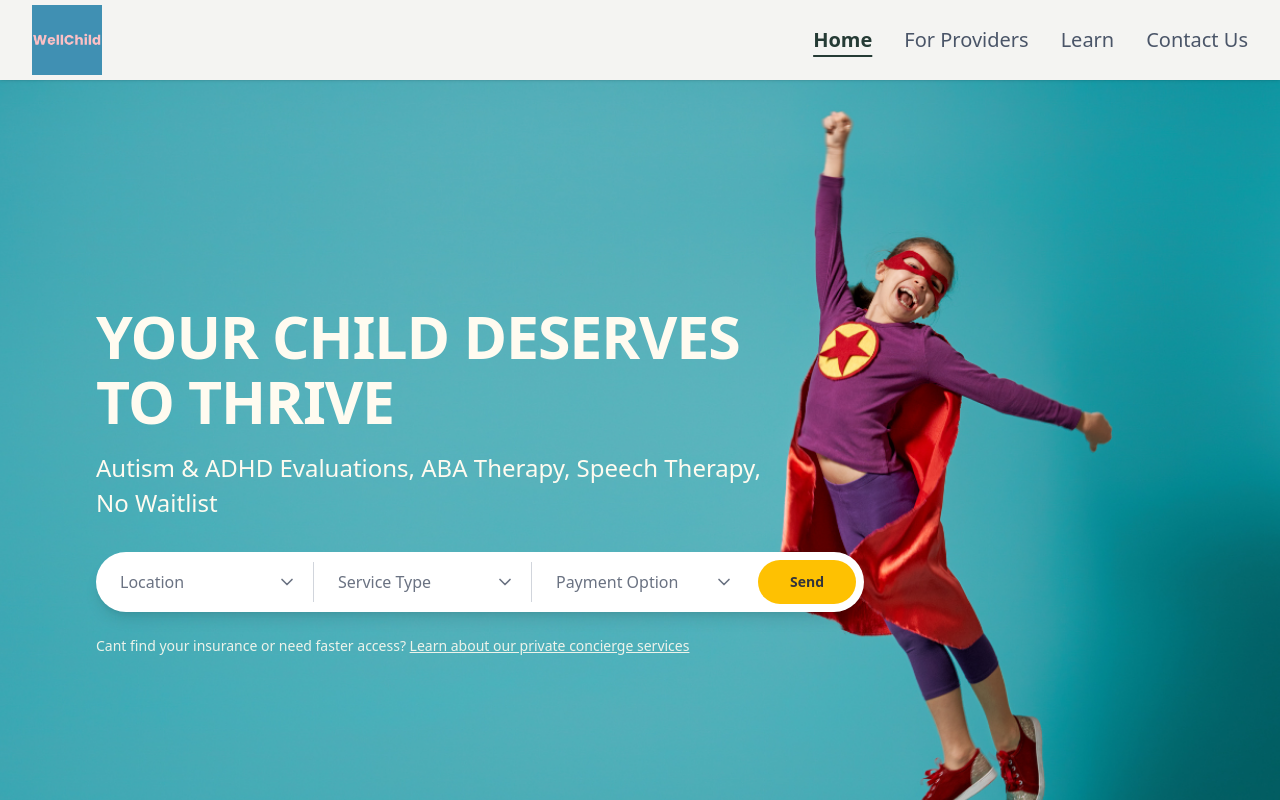
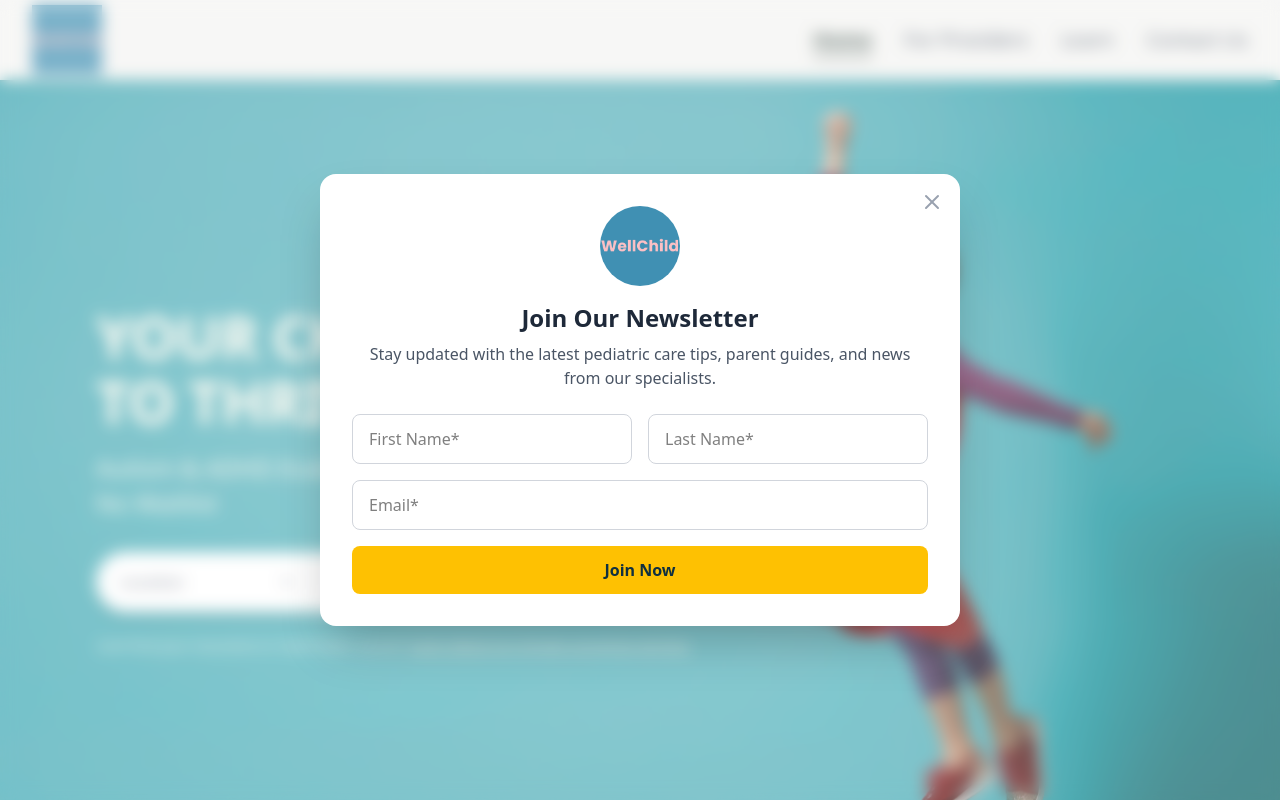
Before and after one commit to Mozisha/Wellchild, a Next.js app: page / in a window 1280 px wide. Shown: the top 800 px of the page. Built offline with nearby package versions, Linux system fonts and the light colour scheme.

Commit message:
Updated the forms on the website

```diff
--- a/app/components/ContactPage.tsx
+++ b/app/components/ContactPage.tsx
@@ -6,7 +6,7 @@ import { motion } from 'framer-motion';
 import { FaInstagram, FaFacebook, FaLinkedin } from 'react-icons/fa';
 import { CheckCircle2 } from 'lucide-react';
 import Image from 'next/image';
-import HubSpotEmbedForm from './HubSpotEmbedForm'; // Import the HubSpot component
+import CustomHubSpotForm from './CustomHubSpotForm'; // UPDATED: Import the custom form
 
 const socialLinks = [
     { href: 'https://www.instagram.com/wellchildinc/', icon: <FaInstagram size={24} /> },
@@ -22,9 +22,9 @@ const benefits = [
 ];
 
 export default function ContactPage() {
-  // UPDATED: Replaced the old form ID with the new one your client provided.
+  // These are the IDs for your HubSpot form.
   const hubspotPortalId = "47285637";
-  const hubspotFormId = "16e93979-c47d-4d96-8dc7-2da00ffaf84d";
+  const hubspotFormId = "16e93979-c47d-4d96-8dc7-2da00ffaf84d"; // Your Contact Form ID
 
   return (
     <section className="bg-white py-24 sm:py-32">
@@ -51,15 +51,20 @@ export default function ContactPage() {
               </div>
               <div className="flex items-center space-x-5 mt-4">
                 {socialLinks.map((social, index) => (
-                    <a key={index} href={social.href} className="text-gray-500 hover:text-green-700 transition-colors">
+                    <a key={index} href={social.href} target="_blank" rel="noopener noreferrer" className="text-gray-500 hover:text-green-700 transition-colors">
                         {social.icon}
                     </a>
                 ))}
             </div>
             </div>
 
+            {/* UPDATED: Using the CustomHubSpotForm component */}
             <div className="mt-10 max-w-lg mx-auto lg:mx-0">
-              <HubSpotEmbedForm portalId={hubspotPortalId} formId={hubspotFormId} />
+              <CustomHubSpotForm
+                portalId={hubspotPortalId}
+                formId={hubspotFormId}
+                variant="contact"
+              />
             </div>
 
           </motion.div>
--- /dev/null
+++ b/app/components/CustomHubSpotForm.tsx
@@ -0,0 +1,135 @@
+// app/components/CustomHubSpotForm.tsx
+'use client';
+
+import React, {useState } from 'react';
+import { motion } from 'framer-motion';
+
+type CustomHubSpotFormProps = {
+  portalId: string;
+  formId: string;
+  variant?: 'contact' | 'newsletter';
+};
+
+export default function CustomHubSpotForm({ portalId, formId, variant = 'contact' }: CustomHubSpotFormProps) {
+  const [formData, setFormData] = useState({
+    firstname: '',
+    lastname: '',
+    email: '',
+    phone: '',
+    services: '',
+    insurance: ''
+  });
+  const [status, setStatus] = useState<'idle' | 'loading' | 'success' | 'error'>('idle');
+  const [errorMessage, setErrorMessage] = useState('');
+
+  const handleChange = (e: React.ChangeEvent<HTMLInputElement | HTMLTextAreaElement>) => {
+    setFormData({ ...formData, [e.target.name]: e.target.value });
+  };
+
+  const handleSubmit = async (e: React.FormEvent) => {
+    e.preventDefault();
+    setStatus('loading');
+    setErrorMessage('');
+
+    const fields = [
+      { name: 'firstname', value: formData.firstname },
+      { name: 'lastname', value: formData.lastname },
+      { name: 'email', value: formData.email },
+      { name: 'phone', value: formData.phone },
+      { name: 'services', value: formData.services },
+      { name: 'insurance', value: formData.insurance }
+    ];
+    const hubspotUrl = `https://api.hsforms.com/submissions/v3/integration/submit/${portalId}/${formId}`;
+
+    try {
+      const response = await fetch(hubspotUrl, {
+        method: 'POST',
+        headers: { 'Content-Type': 'application/json' },
+        body: JSON.stringify({ fields, context: { pageUri: window.location.href, pageName: document.title } })
+      });
+
+      if (response.ok) {
+        setStatus('success');
+        setFormData({ firstname: '', lastname: '', email: '', phone: '', services: '', insurance: '' });
+      } else {
+        const errorData = await response.json();
+        setStatus('error');
+        setErrorMessage(errorData.message || 'Something went wrong. Please try again.');
+      }
+    } catch (error) {
+      setStatus('error');
+      setErrorMessage('Network error. Please try again.');
+    }
+  };
+
+  // --- NEWSLETTER FORM VARIANT (SIMPLE) ---
+  if (variant === 'newsletter') {
+    if (status === 'success') {
+      return (
+        <motion.div initial={{ opacity: 0 }} animate={{ opacity: 1 }} className="text-center">
+          <div className="text-green-600 text-5xl mb-4">✓</div>
+          <h3 className="text-xl font-bold text-green-800">Welcome!</h3>
+          <p className="text-green-700">You've been successfully subscribed.</p>
+        </motion.div>
+      );
+    }
+    return (
+      <form onSubmit={handleSubmit} className="space-y-4">
+        <div className="grid grid-cols-1 sm:grid-cols-2 gap-4">
+          <input type="text" name="firstname" value={formData.firstname} onChange={handleChange} placeholder="First Name*" required className="w-full px-4 py-3 border border-gray-300 rounded-lg focus:ring-2 focus:ring-green-500" />
+          <input type="text" name="lastname" value={formData.lastname} onChange={handleChange} placeholder="Last Name*" required className="w-full px-4 py-3 border border-gray-300 rounded-lg focus:ring-2 focus:ring-green-500" />
+        </div>
+        <input type="email" name="email" value={formData.email} onChange={handleChange} placeholder="Email*" required className="w-full px-4 py-3 border border-gray-300 rounded-lg focus:ring-2 focus:ring-green-500" />
+        {status === 'error' && <p className="text-red-500 text-sm text-center">{errorMessage}</p>}
+        <button type="submit" disabled={status === 'loading'} className="w-full bg-[#FEC102] text-[#103040] font-bold py-3 px-6 rounded-lg disabled:opacity-50 transition-colors hover:bg-[#ffdb4d]">
+          {status === 'loading' ? 'Subscribing...' : 'Join Now'}
+        </button>
+      </form>
+    );
+  }
+
+  // --- CONTACT FORM VARIANT (DETAILED) ---
+  if (status === 'success') {
+    return (
+      <motion.div initial={{ opacity: 0 }} animate={{ opacity: 1 }} className="text-center p-6 bg-green-50 rounded-lg">
+        <div className="text-green-600 text-5xl mb-4">✓</div>
+        <h3 className="text-xl font-bold text-green-800">Thank You!</h3>
+        <p className="text-green-700"> We'll be in touch soon.</p>
+      </motion.div>
+    );
+  }
+  return (
+    <form onSubmit={handleSubmit} className="space-y-5">
+      <div className="grid grid-cols-1 sm:grid-cols-2 gap-5">
+        <div>
+          <label htmlFor="firstname" className="block text-sm font-medium text-gray-700 mb-1">First Name <span className="text-red-500">*</span></label>
+          <input type="text" id="firstname" name="firstname" value={formData.firstname} onChange={handleChange} required className="w-full px-4 py-3 border border-gray-300 rounded-lg focus:ring-2 focus:ring-green-500" />
+        </div>
+        <div>
+          <label htmlFor="lastname" className="block text-sm font-medium text-gray-700 mb-1">Last Name <span className="text-red-500">*</span></label>
+          <input type="text" id="lastname" name="lastname" value={formData.lastname} onChange={handleChange} required className="w-full px-4 py-3 border border-gray-300 rounded-lg focus:ring-2 focus:ring-green-500" />
+        </div>
+      </div>
+      <div>
+        <label htmlFor="email" className="block text-sm font-medium text-gray-700 mb-1">Email <span className="text-red-500">*</span></label>
+        <input type="email" id="email" name="email" value={formData.email} onChange={handleChange} required className="w-full px-4 py-3 border border-gray-300 rounded-lg focus:ring-2 focus:ring-green-500" />
+      </div>
+      <div>
+        <label htmlFor="phone" className="block text-sm font-medium text-gray-700 mb-1">Phone Number</label>
+        <input type="tel" id="phone" name="phone" value={formData.phone} onChange={handleChange} placeholder="+234" className="w-full px-4 py-3 border border-gray-300 rounded-lg focus:ring-2 focus:ring-green-500" />
+      </div>
+       <div>
+        <label htmlFor="services" className="block text-sm font-medium text-gray-700 mb-1">What services are you looking for (or what are your primary concerns?)</label>
+        <textarea id="services" name="services" value={formData.services} onChange={handleChange} rows={4} className="w-full px-4 py-3 border border-gray-300 rounded-lg resize-none focus:ring-2 focus:ring-green-500" />
+      </div>
+       <div>
+        <label htmlFor="insurance" className="block text-sm font-medium text-gray-700 mb-1">What Insurance do you have? Do you plan to use Step Up or Private Pay instead?</label>
+        <textarea id="insurance" name="insurance" value={formData.insurance} onChange={handleChange} rows={4} className="w-full px-4 py-3 border border-gray-300 rounded-lg resize-none focus:ring-2 focus:ring-green-500" />
+      </div>
+      {status === 'error' && <p className="text-red-500 text-sm text-center">{errorMessage}</p>}
+      <button type="submit" disabled={status === 'loading'} className="w-full bg-[#FEC102] hover:bg-[#ffe680]  font-semibold py-3 px-6 rounded-lg transition-colors disabled:opacity-50">
+        {status === 'loading' ? 'Submitting...' : 'Submit'}
+      </button>
+    </form>
+  );
+}
--- a/app/components/Popup.tsx
+++ b/app/components/Popup.tsx
@@ -5,7 +5,7 @@ import { useState, useEffect } from 'react';
 import { motion, AnimatePresence } from 'framer-motion';
 import { X } from 'lucide-react';
 import Image from 'next/image';
-import HubSpotEmbedForm from './HubSpotEmbedForm';
+import CustomHubSpotForm from './CustomHubSpotForm'; // Import the custom form
 
 export default function Popup() {
   const [isOpen, setIsOpen] = useState(false);
@@ -16,57 +16,34 @@ export default function Popup() {
       const timer = setTimeout(() => {
         setIsOpen(true);
         sessionStorage.setItem('popupShown', 'true');
-      }, 10000);
+      }, 3000);
       return () => clearTimeout(timer);
     }
   }, []);
 
   const closePopup = () => setIsOpen(false);
 
+  // You will need to get a new Form ID from HubSpot for this form.
   const hubspotPortalId = "47285637";
-  const hubspotFormId = "a6cab278-127e-45bd-886a-90bd38cb3b9b";
+  const hubspotFormId = "a6cab278-127e-45bd-886a-90bd38cb3b9b"; // IMPORTANT: Use the correct Form ID
 
   return (
     <AnimatePresence>
       {isOpen && (
         <>
-          <motion.div
-            className="fixed inset-0 bg-white/30 backdrop-blur-sm z-50"
-            initial={{ opacity: 0 }}
-            animate={{ opacity: 1 }}
-            exit={{ opacity: 0 }}
-            onClick={closePopup}
-          />
+          <motion.div className="fixed inset-0 bg-white/30 backdrop-blur-sm z-50" initial={{ opacity: 0 }} animate={{ opacity: 1 }} exit={{ opacity: 0 }} onClick={closePopup} />
 
-          <motion.div
-            // UPDATED: Changed max-w-lg to max-w-2xl to make the popup wider
-            className="fixed top-1/2 left-1/2 -translate-x-1/2 -translate-y-1/2 w-full max-w-2xl p-4 z-50"
-            initial={{ opacity: 0, scale: 0.9 }}
-            animate={{ opacity: 1, scale: 1 }}
-            exit={{ opacity: 0, scale: 0.9 }}
-            transition={{ type: "spring", stiffness: 300, damping: 25 }}
-          >
+          <motion.div className="fixed top-1/2 left-1/2 -translate-x-1/2 -translate-y-1/2 w-full max-w-2xl p-4 z-50" initial={{ opacity: 0, scale: 0.9 }} animate={{ opacity: 1, scale: 1 }} exit={{ opacity: 0, scale: 0.9 }}>
             <div className="bg-white rounded-2xl shadow-2xl p-8 relative flex flex-col items-center">
-              <button onClick={closePopup} className="absolute top-4 right-4 text-gray-400 hover:text-gray-700 transition-colors">
-                <X size={24} />
-              </button>
+              <button onClick={closePopup} className="absolute top-4 right-4 text-gray-400"><X size={24} /></button>
 
-              <Image
-                // UPDATED: Corrected image path typo
-                src="/logo/well-child-logo.png"
-                alt="WellChild Logo"
-                width={80}
-                height={80}
-                className="rounded-full mb-4"
-              />
+              <Image src="/logo/well-child-logo.png" alt="WellChild Logo" width={80} height={80} className="rounded-full mb-4" />
 
-              <div className="text-center">
+              <div className="text-center w-full">
                 <h2 className="text-2xl font-bold text-gray-800">Join Our Newsletter</h2>
-                <p className="mt-2 text-gray-600">
-                  Stay updated with the latest pediatric care tips, parent guides, and news from our specialists.
-                </p>
+                <p className="mt-2 text-gray-600">Stay updated with the latest pediatric care tips, parent guides, and news from our specialists.</p>
                 <div className="mt-6 w-full">
-                  <HubSpotEmbedForm portalId={hubspotPortalId} formId={hubspotFormId} />
+                  <CustomHubSpotForm portalId={hubspotPortalId} formId={hubspotFormId} variant="newsletter" />
                 </div>
               </div>
             </div>
```
